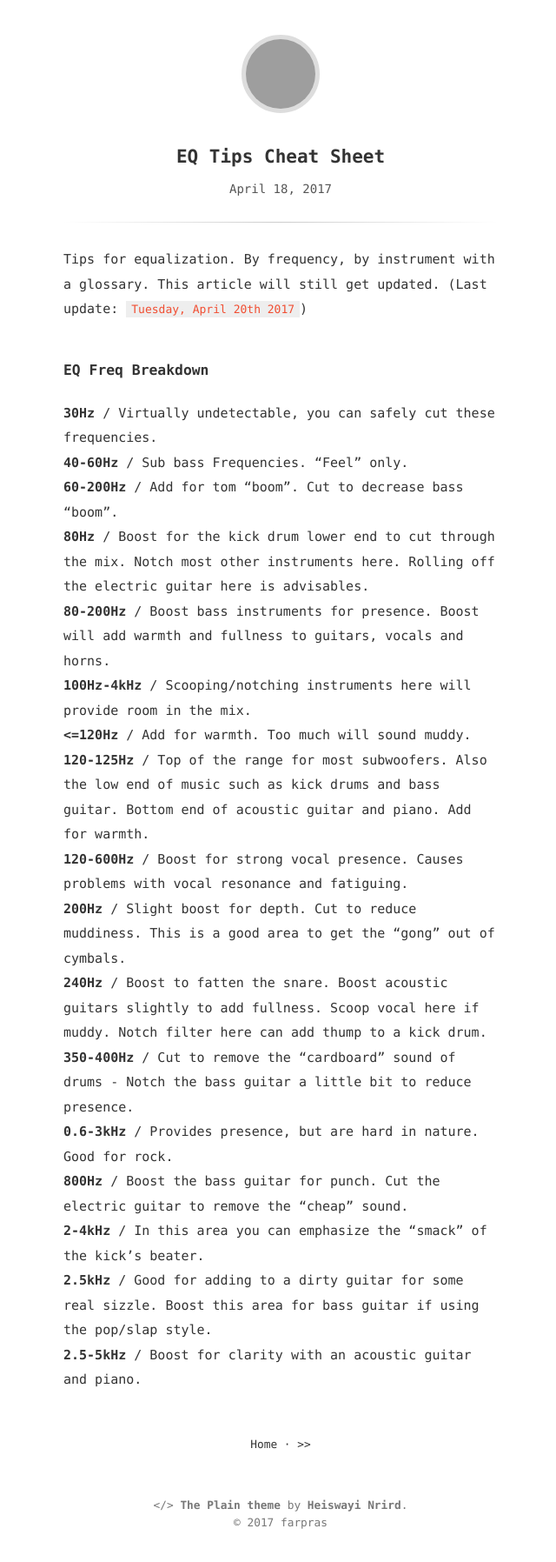
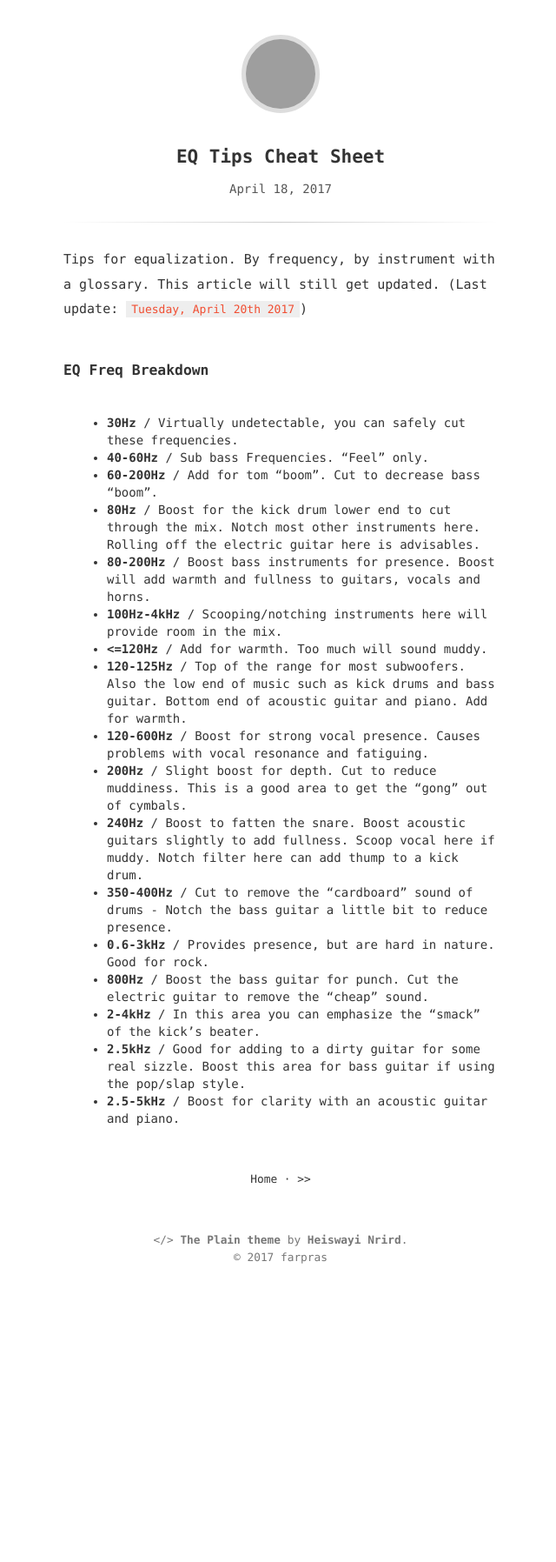
Before and after one commit to farpras/blog, a Jekyll site: the page built from _posts/2017-04-18-eq-tips-cheat-sheet.md, in a window 1280 px wide. Shown: the whole page at 87% size, without its empty margins (317-957 px from the left). Built offline with Jekyll 4.4.1, drawn with Linux system fonts in a browser that asks for light colours; after the commit the page ends 1491 px from its top, so only the background shows below that; grey boxes are pictures that could not be loaded.

```diff
--- a/_posts/2017-04-18-eq-tips-cheat-sheet.md
+++ b/_posts/2017-04-18-eq-tips-cheat-sheet.md
@@ -8,20 +8,20 @@ This article will still get updated. (Last update: `Tuesday, April 20th 2017`)
 
 ### EQ Freq Breakdown
 
-**30Hz** / Virtually undetectable, you can safely cut these frequencies.<br/>
-**40-60Hz** / Sub bass Freque­ncies. "Feel" only.<br/>
-**60-200Hz** / Add for tom "boom". Cut to decrease bass "boom".<br/>
-**80Hz** / Boost for the kick drum lower end to cut through the mix. Notch most other instruments here. Rolling off the electric guitar here is advisables.<br/>
-**80-200Hz** / Boost bass instruments for presence. Boost will add warmth and fullness to guitars, vocals and horns.<br/>
-**100Hz-4kHz** / Scooping/notching instruments here will provide room in the mix.<br/>
-**<=120Hz** / Add for warmth. Too much will sound muddy.<br/>
-**120-125Hz** / Top of the range for most subwoofers. Also the low end of music such as kick drums and bass guitar. Bottom end of acoustic guitar and piano. Add for warmth.<br/>
-**120-600Hz** / Boost for strong vocal presence. Causes problems with vocal resonance and fatiguing.<br/>
-**200Hz** / Slight boost for depth. Cut to reduce muddiness. This is a good area to get the "gong" out of cymbals.<br/>
-**240Hz** / Boost to fatten the snare. Boost acoustic guitars slightly to add fullness. Scoop vocal here if muddy. Notch filter here can add thump to a kick drum.<br/>
-**350-400Hz** / Cut to remove the "cardboard" sound of drums - Notch the bass guitar a little bit to reduce presence.<br/>
-**0.6-3kHz** / Provides presence, but are hard in nature. Good for rock.<br/>
-**800Hz** / Boost the bass guitar for punch. Cut the electric guitar to remove the "cheap" sound.<br/>
-**2-4kHz** / In this area you can emphasize the "smack" of the kick's beater.<br/>
-**2.5kHz** / Good for adding to a dirty guitar for some real sizzle. Boost this area for bass guitar if using the pop/slap style.<br/>
-**2.5-5kHz** / Boost for clarity with an acoustic guitar and piano.<br/>
+- **30Hz** / Virtually undetectable, you can safely cut these frequencies.<br/>
+- **40-60Hz** / Sub bass Freque­ncies. "Feel" only.<br/>
+- **60-200Hz** / Add for tom "boom". Cut to decrease bass "boom".<br/>
+- **80Hz** / Boost for the kick drum lower end to cut through the mix. Notch most other instruments here. Rolling off the electric guitar here is advisables.<br/>
+- **80-200Hz** / Boost bass instruments for presence. Boost will add warmth and fullness to guitars, vocals and horns.<br/>
+- **100Hz-4kHz** / Scooping/notching instruments here will provide room in the mix.<br/>
+- **<=120Hz** / Add for warmth. Too much will sound muddy.<br/>
+- **120-125Hz** / Top of the range for most subwoofers. Also the low end of music such as kick drums and bass guitar. Bottom end of acoustic guitar and piano. Add for warmth.<br/>
+- **120-600Hz** / Boost for strong vocal presence. Causes problems with vocal resonance and fatiguing.<br/>
+- **200Hz** / Slight boost for depth. Cut to reduce muddiness. This is a good area to get the "gong" out of cymbals.<br/>
+- **240Hz** / Boost to fatten the snare. Boost acoustic guitars slightly to add fullness. Scoop vocal here if muddy. Notch filter here can add thump to a kick drum.<br/>
+- **350-400Hz** / Cut to remove the "cardboard" sound of drums - Notch the bass guitar a little bit to reduce presence.<br/>
+- **0.6-3kHz** / Provides presence, but are hard in nature. Good for rock.<br/>
+- **800Hz** / Boost the bass guitar for punch. Cut the electric guitar to remove the "cheap" sound.<br/>
+- **2-4kHz** / In this area you can emphasize the "smack" of the kick's beater.<br/>
+- **2.5kHz** / Good for adding to a dirty guitar for some real sizzle. Boost this area for bass guitar if using the pop/slap style.<br/>
+- **2.5-5kHz** / Boost for clarity with an acoustic guitar and piano.<br/>
```
